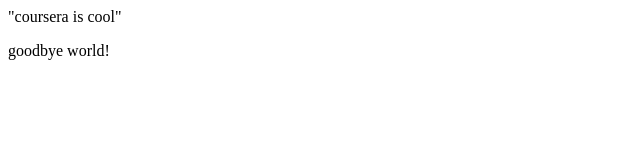
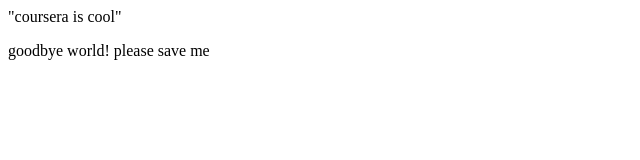
Before and after one commit to DJ-HTML/coursera-test, a plain HTML site: page index.html in a window 1280 px wide. Shown: the full height of the page, 0-640 px from the left. Drawn offline with Linux system fonts and the light colour scheme.

Commit message:
patch 1.1

```diff
--- a/index.html
+++ b/index.html
@@ -10,5 +10,6 @@
     </body>
     <p>
         goodbye world!
+        please save me
     </p>
 </html>
```
